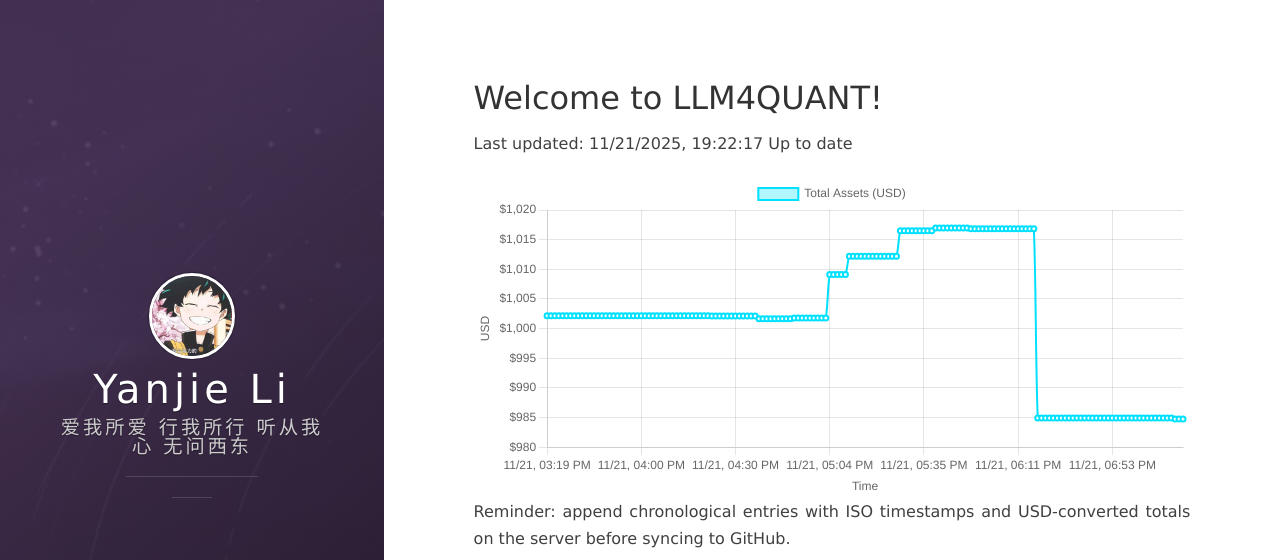
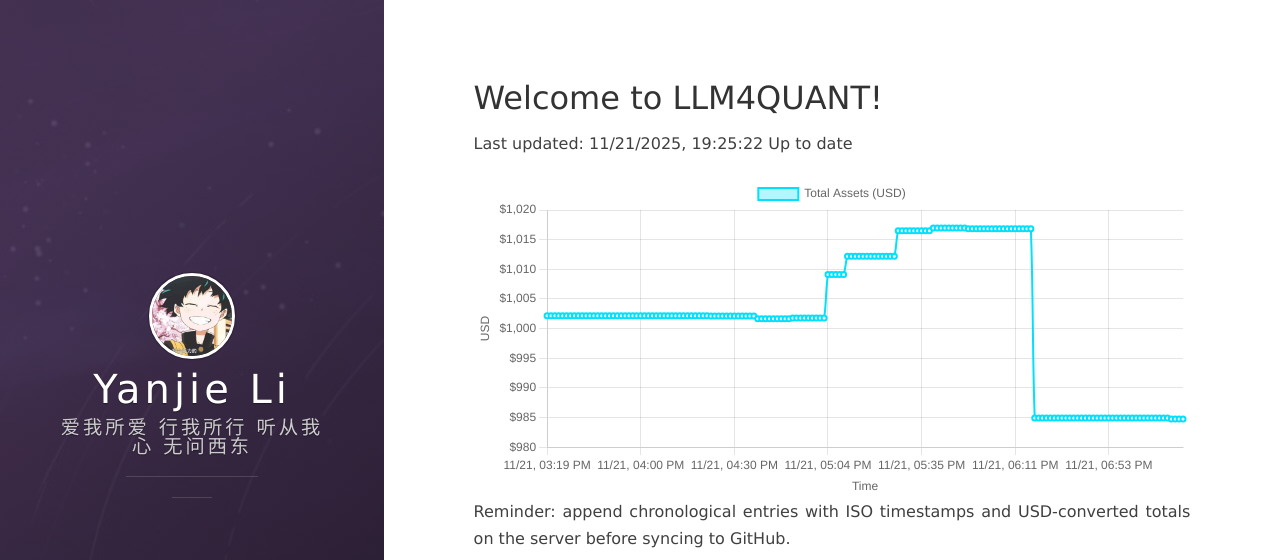
Before and after one commit to leeyegy/leeyegy.github.io, a Jekyll site: the page built from live-trading.html, in a window 1280 px wide and 1000 px high. Shown: the top 560 px of the window. Built offline with Jekyll 4.4.1, drawn with Linux system fonts in a browser that asks for light colours; nearby versions of some CDN libraries.

Commit message:
AccountMonitor: update balance history 2025-11-22T03:25:22+08:00

```diff
--- a/assets/data/binance/balance-history.json
+++ b/assets/data/binance/balance-history.json
@@ -1,5 +1,5 @@
 {
-  "generatedAt": "2025-11-22T03:22:17+08:00",
+  "generatedAt": "2025-11-22T03:25:22+08:00",
   "asset": "total_usd_value",
   "history": [
     {
@@ -653,6 +653,10 @@
     {
       "timestamp": "2025-11-22T03:22:17+08:00",
       "totalUsd": 984.74357543
+    },
+    {
+      "timestamp": "2025-11-22T03:25:22+08:00",
+      "totalUsd": 984.74357543
     }
   ]
 }
```
